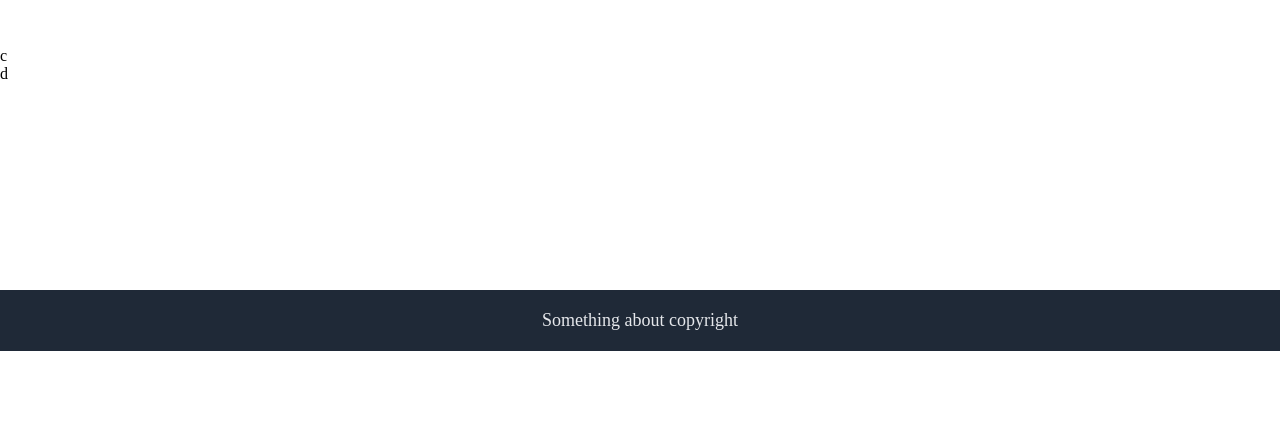
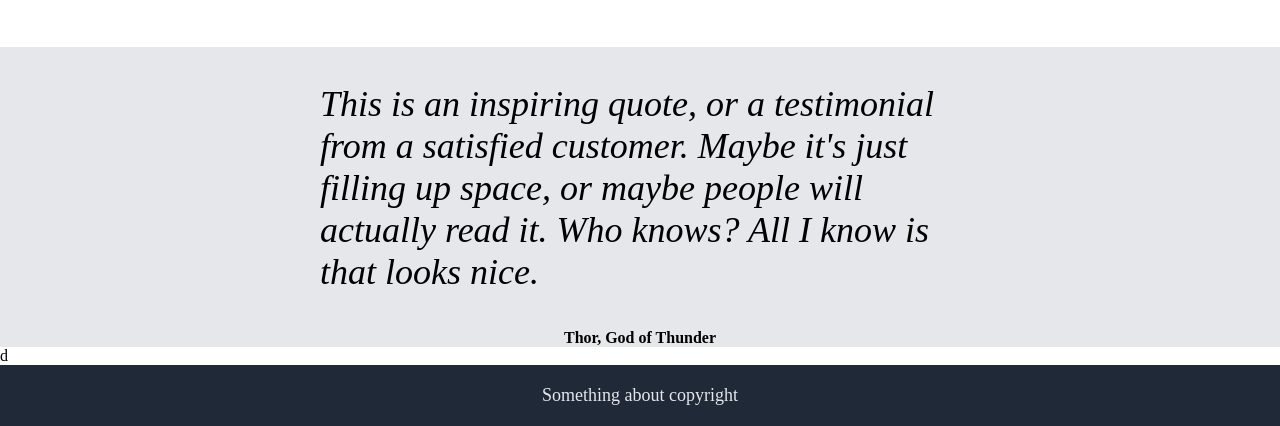
Before and after one commit to Slavensky/odin-landingpage, a plain HTML site: page index.html in a window 1280 px wide. Shown: the part 449-875 px from the top of the page. Before the commit the page ends 800 px from the top, so only its background shows below. Drawn offline with Linux system fonts and the light colour scheme.

Commit message:
Webpage too large - trying to see how it look like

```diff
--- a/index.html
+++ b/index.html
@@ -49,7 +49,10 @@
         </div>
 
         <div class="third">
-            c
+            <p class="quote-text">This is an inspiring quote, or a testimonial from a satisfied customer.
+            Maybe it's just filling up space, or maybe people will actually read it.
+            Who knows? All I know is that looks nice.</p>
+            <b>Thor, God of Thunder</b>
         </div>
 
         <div class="fourth">
--- a/style.css
+++ b/style.css
@@ -1,3 +1,4 @@
+
 body {
     height: 100vh;
     margin: 0;
@@ -81,3 +82,18 @@ footer {
     font-weight: 900;
     color: #1f2937;
 }
+
+.third {
+    display: flex;
+    flex-direction: column;
+    background-color: #e5e7eb;
+    justify-content: center;
+    align-items: center;
+}
+
+.quote-text {
+    font-size: 36px;
+    font-style: italic;
+    flex: 1 1 auto;
+    width: 50%;
+}
```
